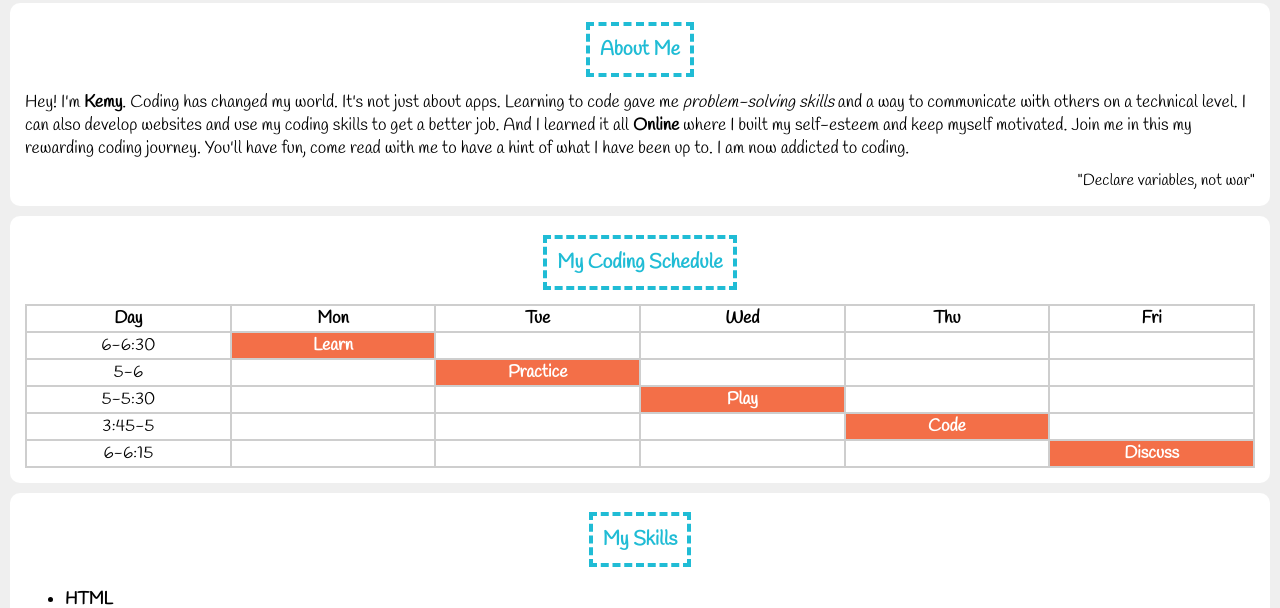
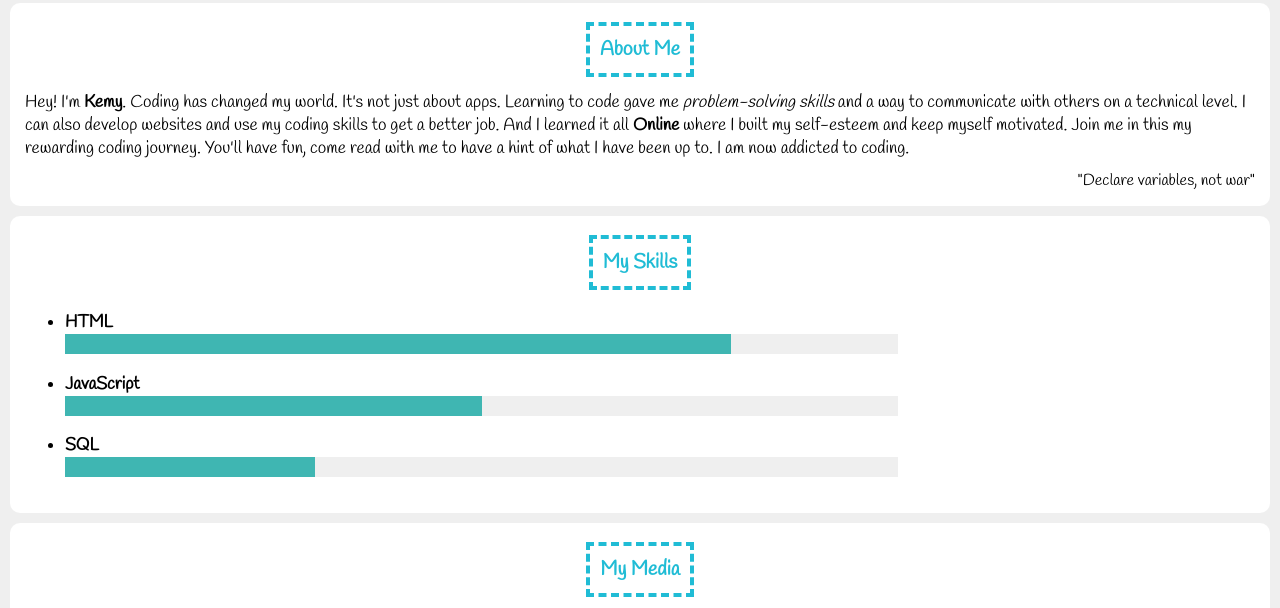
Before and after one commit to Codedprincess/princessadekemiadeyemi, a plain HTML site: page index.html in a window 1280 px wide. Shown: the part 182-790 px from the top of the page. Drawn offline with Linux system fonts and the light colour scheme; grey boxes are pictures that could not be loaded.

Commit message:
Add files via upload

```diff
--- a/index.html
+++ b/index.html
@@ -27,61 +27,6 @@
             </div>
             <!-- About Me section end -->
 
-            <!-- My Schedule section start -->
-            <div class="section">
-                <h1><span>My Coding Schedule</span></h1>
-                <table>
-                    <tr>
-                        <th>Day</th>
-                        <th>Mon</th>
-                        <th>Tue</th>
-                        <th>Wed</th>
-                        <th>Thu</th>
-                        <th>Fri</th>
-                    </tr>
-                    <tr>
-                        <td>6-6:30</td>
-                        <td class="selected">Learn</td>
-                        <td></td>
-                        <td></td>
-                        <td></td>
-                        <td></td>
-                    </tr>
-                    <tr>
-                        <td>5-6</td>
-                        <td></td>
-                        <td class="selected">Practice</td>
-                        <td></td>
-                        <td></td>
-                        <td></td>
-                    </tr>
-                    <tr>
-                        <td>5-5:30</td>
-                        <td></td>
-                        <td></td>
-                        <td class="selected">Play</td>
-                        <td></td>
-                        <td></td>
-                    </tr>
-                    <tr>
-                        <td>3:45-5</td>
-                        <td></td>
-                        <td></td>
-                        <td></td>
-                        <td class="selected">Code</td>
-                        <td></td>
-                    </tr>
-                    <tr>
-                        <td>6-6:15</td>
-                        <td></td>
-                        <td></td>
-                        <td></td>
-                        <td></td>
-                        <td class="selected">Discuss</td>
-                    </tr>
-                </table>
-            </div>
-            <!-- My Schedule section end -->
 
 
             <!-- My Skills section start -->
```
